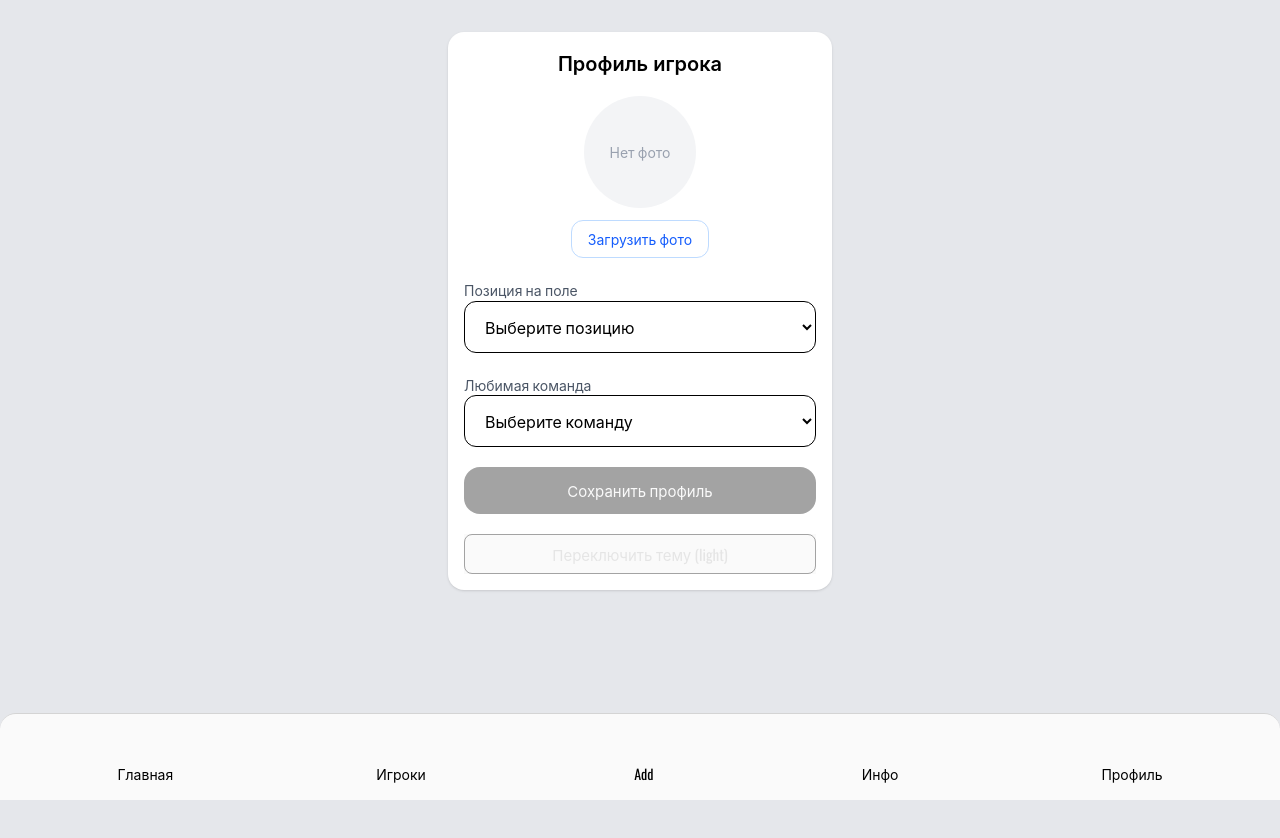
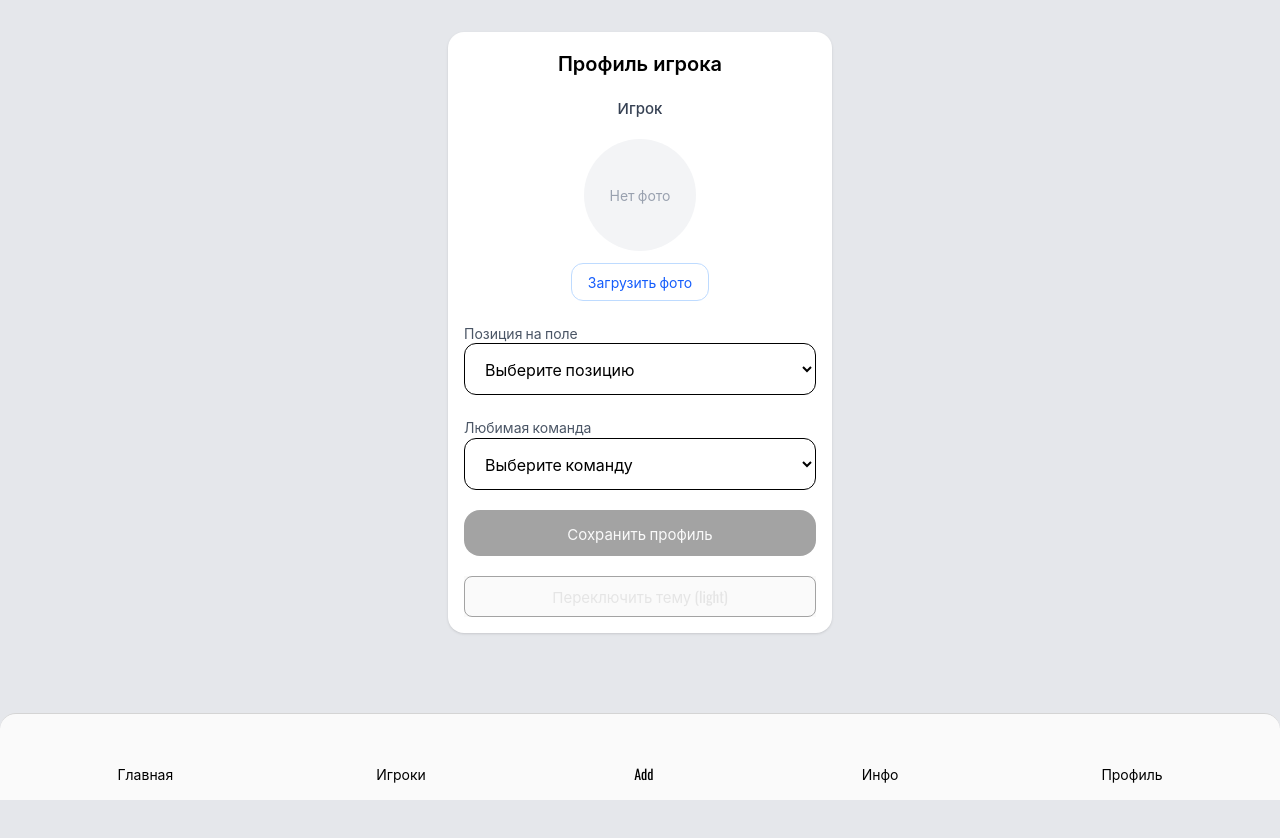
Before and after one commit to chrpnn/ice-score-bb, a Vue app: page /profile in a window 1280 px wide. Shown: the top 838 px of the page. Built offline with nearby package versions, Linux system fonts and the light colour scheme; some icons are missing.

Commit message:
fix: update deleteStat function to include user ID and enhance profile display with user name and username

```diff
--- a/src/views/AddResultView.vue
+++ b/src/views/AddResultView.vue
@@ -132,7 +132,7 @@ const addResult = async () => {
 }
 
 const removeResult = async (id) => {
-  await deleteStat(id)
+  await deleteStat(id, user.tg_id)
   results.value = results.value.filter((r) => r.id !== id)
 }
 
--- a/src/views/ProfileView.vue
+++ b/src/views/ProfileView.vue
@@ -2,13 +2,17 @@
   <div class="max-w-md mx-auto p-8 space-y-6 h-screen">
     <div class="bg-white rounded-2xl shadow p-4 space-y-5">
       <h2 class="text-xl font-semibold text-center">Профиль игрока</h2>
+      <p class="text-center text-gray-700 font-medium">
+        {{ tgUser?.name || 'Игрок' }}
+        <span v-if="tgUser?.username" class="text-sm text-gray-400"> @{{ tgUser.username }} </span>
+      </p>
 
       <!-- Аватар -->
       <div class="flex flex-col items-center gap-3">
         <div
           class="w-28 h-28 rounded-full bg-gray-100 overflow-hidden flex items-center justify-center"
         >
-          <img v-if="avatarPreview" :src="avatarPreview" class="w-full h-full object-cover" />
+          <img v-if="avatarPreview" :src="tgUser.avatar_url" class="w-full h-full object-cover" />
           <span v-else class="text-gray-400 text-sm"> Нет фото </span>
         </div>
 
@@ -62,7 +66,19 @@
 
 <script setup>
 import TempToggleTheme from '@/components/widgets/TempToggleTheme.vue'
-import { ref } from 'vue'
+
+import { ref, onMounted } from 'vue'
+import { getTelegramUser } from '@/utils/useTelegramUser'
+
+const tgUser = ref(null)
+
+onMounted(() => {
+  tgUser.value = getTelegramUser()
+
+  if (tgUser.value?.avatar_url) {
+    avatarPreview.value = tgUser.value.avatar_url
+  }
+})
 
 const avatar = ref(null)
 const avatarPreview = ref(null)
```
